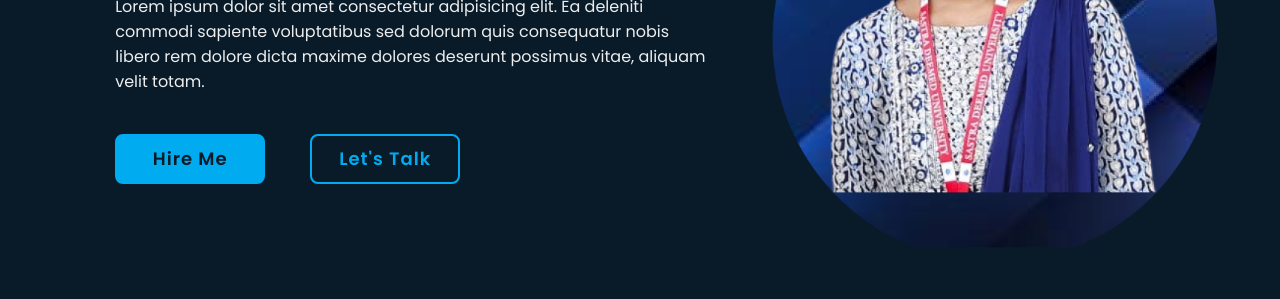
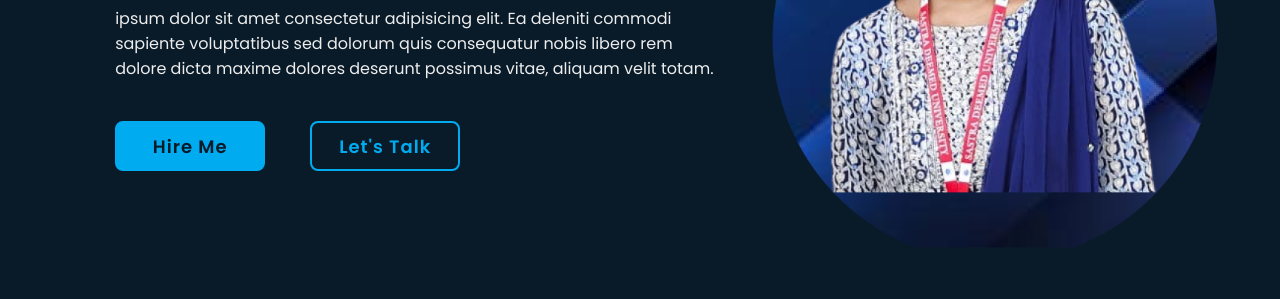
Before and after one commit to anugnakarumuri/OIBSIP_Level-1_Task-2, a plain HTML site: page index.html in a window 1280 px wide. Shown: the part 418-717 px from the top of the page. Drawn offline with nearby package versions, Linux system fonts and the light colour scheme.

Commit message:
p change

```diff
--- a/index.html
+++ b/index.html
@@ -33,7 +33,7 @@
                 <h3>Frontend Developer</h3>
             </div>
 
-            <p>Lorem ipsum dolor sit amet consectetur adipisicing elit. Ea deleniti commodi sapiente voluptatibus sed dolorum quis consequatur nobis libero rem dolore dicta maxime dolores deserunt possimus vitae, aliquam velit totam.</p>
+            <p>ipsum dolor sit amet consectetur adipisicing elit. Ea deleniti commodi sapiente voluptatibus sed dolorum quis consequatur nobis libero rem dolore dicta maxime dolores deserunt possimus vitae, aliquam velit totam.</p>
 
             <div class="btn-box">
                 <a href="#" class="btn">Hire Me</a>
```
